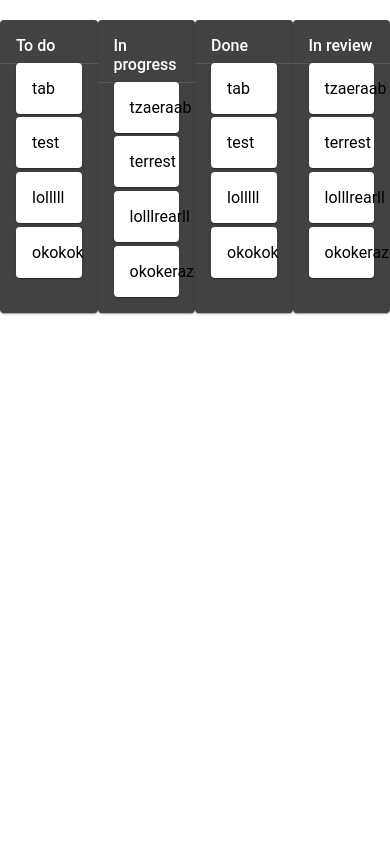
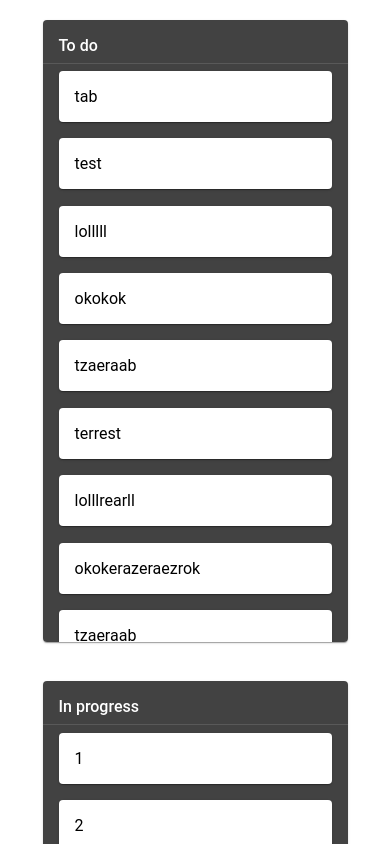
Before and after one commit to joshhauser/TasksWatcher, an Angular app in the folder Angular/: page / in a window 390 px wide. Shown: the top 844 px of the page. Built offline with nearby package versions, Linux system fonts and the light colour scheme.

Commit message:
responsive layout | scrolling

```diff
--- a/Angular/src/app/app.component.ts
+++ b/Angular/src/app/app.component.ts
@@ -6,5 +6,5 @@ import { Component } from '@angular/core';
   styleUrls: ['./app.component.scss']
 })
 export class AppComponent {
-  title = 'Kanban';
+  title = 'Tasks Watcher';
 }
--- a/Angular/src/app/components/board/board.component.html
+++ b/Angular/src/app/components/board/board.component.html
@@ -1,27 +1,27 @@
-<div fxLayout="row" cdkDropListGroup>
+<div fxLayout="row" fxLayout.lt-md="column" cdkDropListGroup>
   <!-- To do-->
-  <mat-card class="example-list" cdkDropList [cdkDropListData]="tab" (cdkDropListDropped)="drop($event)" class="column">
+  <mat-card cdkDropList [cdkDropListData]="tab" (cdkDropListDropped)="drop($event)" class="column">
     <mat-card-title>To do</mat-card-title>
     <mat-divider></mat-divider>
     <mat-card class="task" *ngFor="let d of tab" cdkDrag>{{d}}</mat-card>
   </mat-card>
 
   <!-- In progres -->
-  <mat-card class="example-list" cdkDropList [cdkDropListData]="tab2" (cdkDropListDropped)="drop($event)" class="column">
+  <mat-card cdkDropList [cdkDropListData]="tab2" (cdkDropListDropped)="drop($event)" class="column">
     <mat-card-title>In progress</mat-card-title>
     <mat-divider></mat-divider>
     <mat-card class="task" *ngFor="let d of tab2" cdkDrag>{{d}}</mat-card>
   </mat-card>
 
   <!-- Done -->
-  <mat-card class="example-list" cdkDropList [cdkDropListData]="tab" (cdkDropListDropped)="drop($event)" class="column">
+  <mat-card cdkDropList [cdkDropListData]="tab" (cdkDropListDropped)="drop($event)" class="column">
     <mat-card-title>Done</mat-card-title>
     <mat-divider></mat-divider>
     <mat-card class="task" *ngFor="let d of tab" cdkDrag>{{d}}</mat-card>
   </mat-card>
 
   <!-- In review -->
-  <mat-card class="example-list" cdkDropList [cdkDropListData]="tab2" (cdkDropListDropped)="drop($event)" class="column">
+  <mat-card cdkDropList [cdkDropListData]="tab2" (cdkDropListDropped)="drop($event)" class="column">
     <mat-card-title>In review</mat-card-title>
     <mat-divider></mat-divider>
     <mat-card class="task" *ngFor="let d of tab2" cdkDrag>{{d}}</mat-card>
--- a/Angular/src/app/components/board/board.component.scss
+++ b/Angular/src/app/components/board/board.component.scss
@@ -3,8 +3,9 @@
     margin-right: auto;
     width: 20%;
     margin-top: 5%;
-    overflow: hidden;
     margin-bottom: 5%;
+    max-height: 70vh;
+    overflow-y: scroll;
 
     mat-card-title{
         font-size: 12pt;
@@ -17,9 +18,13 @@
     background-color: white;
 }
 
-
-
 .cdk-drag-preview {
     box-sizing: border-box;
     margin-top: 0;
 }
+
+@media(max-width: 1000px){
+    .column{
+        width: 70%;
+    }
+}
--- a/Angular/src/app/components/board/board.component.ts
+++ b/Angular/src/app/components/board/board.component.ts
@@ -8,8 +8,8 @@ import {CdkDragDrop, moveItemInArray, transferArrayItem} from '@angular/cdk/drag
 })
 export class BoardComponent implements OnInit {
 
-  tab = ['tab','test','lolllll','okokok'];
-  tab2 = ['tzaeraab','terrest','lolllrearll','okokerazeraezrok'];
+  tab = ['tab','test','lolllll','okokok','tzaeraab','terrest','lolllrearll','okokerazeraezrok', 'tzaeraab','terrest','lolllrearll','okokerazeraezrok'];
+  tab2 = [1,2,3,4,5,6,7,8,9,87,87,5];
   constructor() { }
 
   ngOnInit() {
--- a/Angular/src/index.html
+++ b/Angular/src/index.html
@@ -2,7 +2,7 @@
 <html lang="en">
 <head>
   <meta charset="utf-8">
-  <title>Kanban</title>
+  <title>Tasks Watcher</title>
   <base href="/">
 
   <meta name="viewport" content="width=device-width, initial-scale=1">
```
Also changed, not shown: 1 other file (tests, documents, lock files or other folders).
